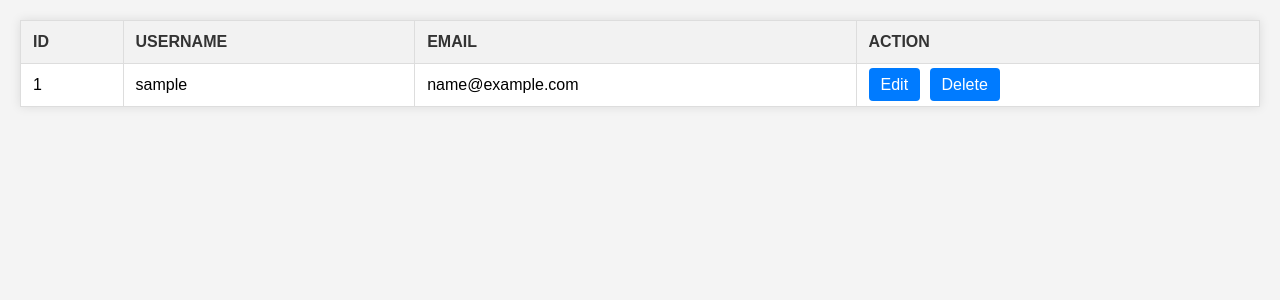
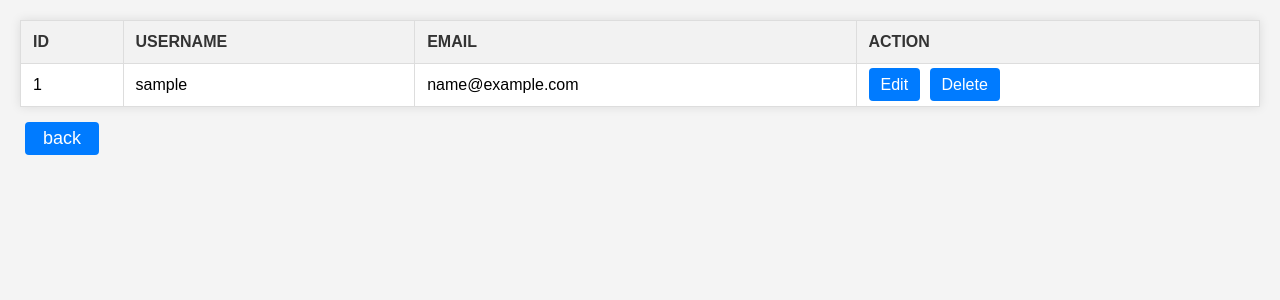
Before and after one commit to mrzqllhrp/PW6_UTS_PiercingShot, a PHP site: page /crud.php in a window 1280 px wide. Shown: the part 68-368 px from the top of the page. Run offline with PHP 8.4, Linux system fonts and the light colour scheme; tables that the repository leaves empty or names only in its code hold one stand-in row (values such as "Sample post").

Commit message:
ubahlagi

```diff
--- a/crud.php
+++ b/crud.php
@@ -42,5 +42,9 @@ $result = mysqli_query($db, $query);
       </tbody>
     </table>
   </div>
+
+  <div class="tombol">
+    <a href="index.php"><button>back</button></a>
+  </div>
 </body>
 </html>
--- a/style3.css
+++ b/style3.css
@@ -61,3 +61,14 @@ body, h1, h2, h3, h4, h5, h6, p, ul, ol, li {
   a.delete:hover {
     background-color: #bd2130;
   }
+
+.tombol{
+    margin-left: 25px;
+}
+
+.tombol button{
+    background-color: #007bff;
+    border: none;
+    color: white;
+    font-size: 18px;
+}
```
